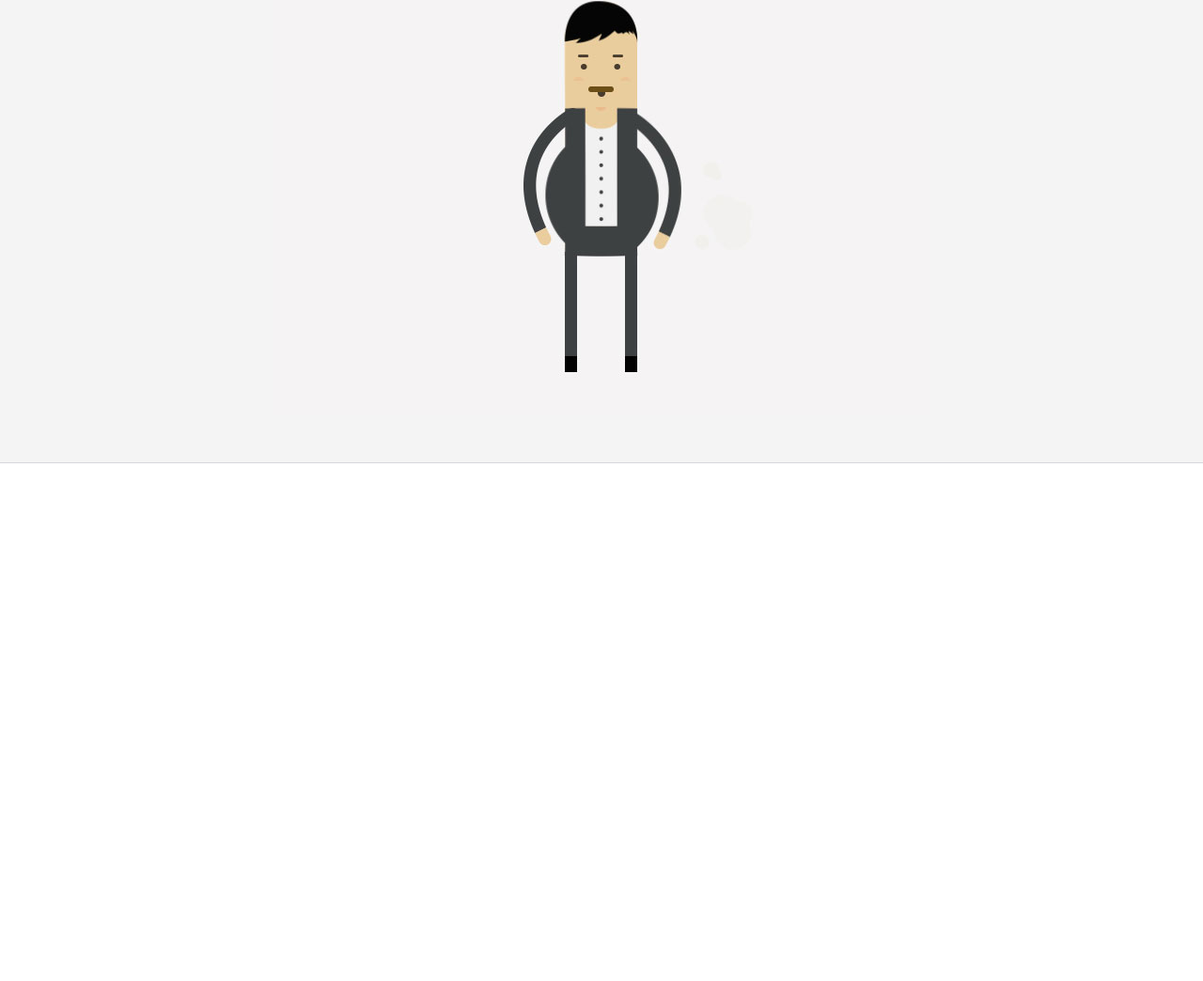
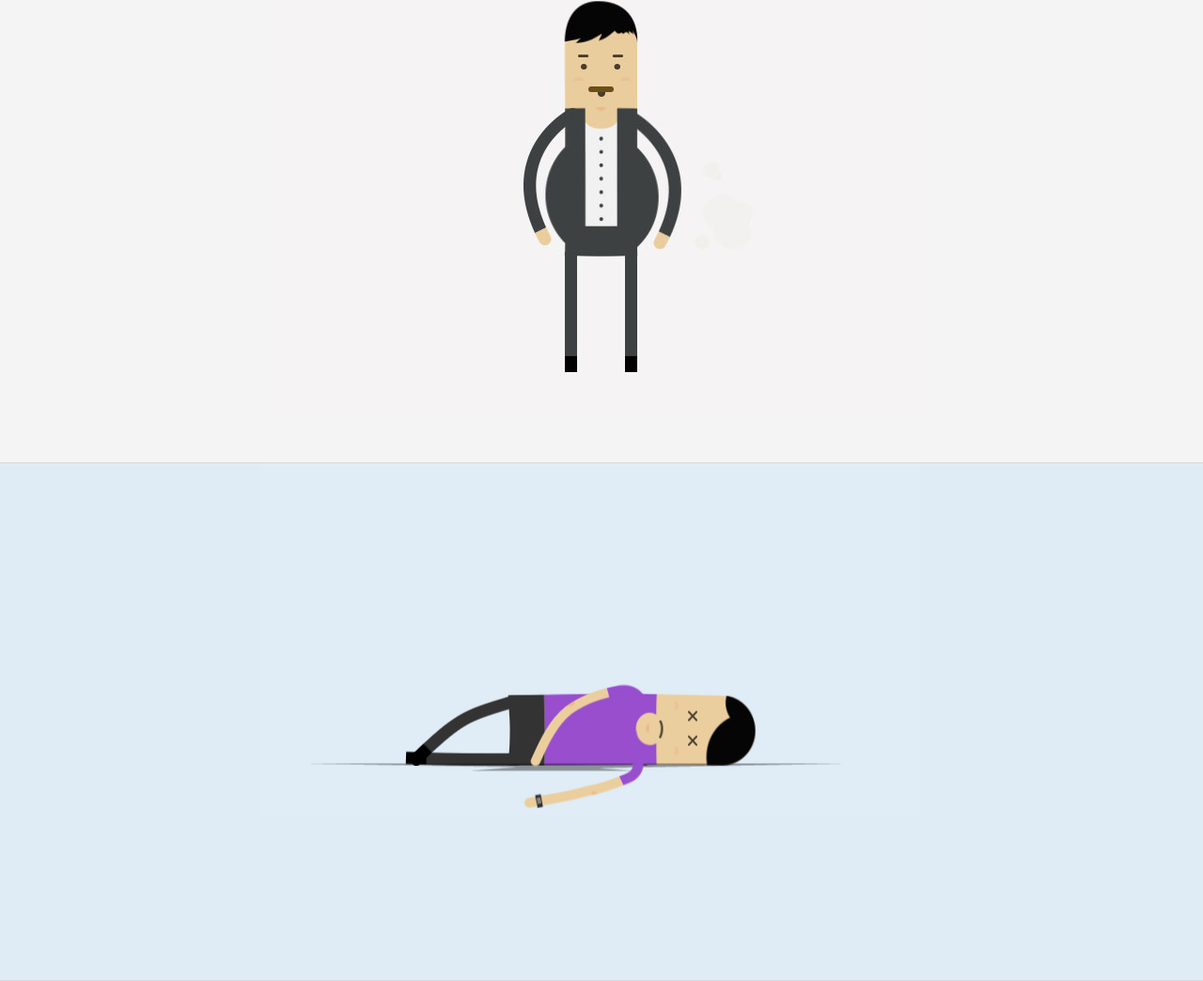
Before and after one commit to saiazar/Click-s-Power, a plain HTML site: page index.html in a window 1280 px wide. Shown: the part 394-1438 px from the top of the page at 94% size. Before the commit the page ends 887 px from the top, so only its background shows below. Drawn offline with Linux system fonts and the light colour scheme.

Commit message:
creado videodos

```diff
--- a/css/main.css
+++ b/css/main.css
@@ -59,3 +59,14 @@ div {
     border-color: black;
     border-bottom: solid 1px #D6D7DC;
 }
+
+.video2 {
+    width: 100%;
+    height: 550px;
+    text-align: center;
+    font-size: 11px;
+    font-family: sans-serif;
+    background-color: #dfecf5;
+    border: 30px;
+    border-bottom: solid 1px #D6D7DC;
+}
--- a/index.html
+++ b/index.html
@@ -12,6 +12,7 @@
 <div class="honor">En honor a aquellos que solo necesitan un click, un CLICK'S POWER.></div>
 </div>
 <div class="video1"><img src="imagenes/descarga.png"></div>
+<div class="video2"><img src="imagenes/descarga (1).png"></div>
 
 </body>
 </html>
```
